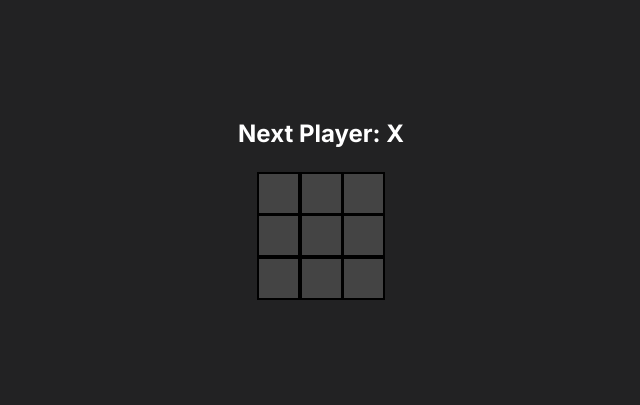
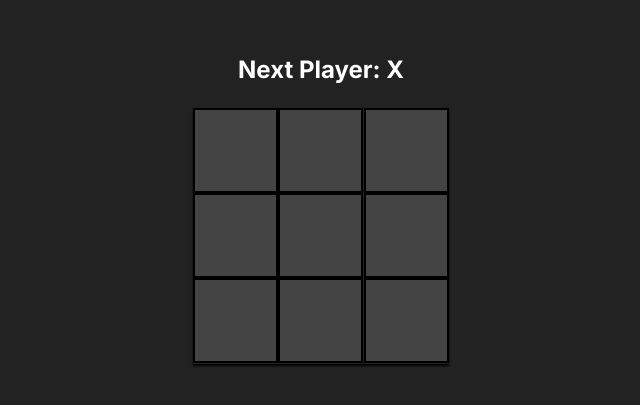
Before and after one commit to aasmart/nextjs-tic-tac-toe, a Next.js app: page / in a window 1280 px wide. Shown: the part 191-596 px from the top of the page, without its empty margins (319-959 px from the left). Built offline with nearby package versions, Linux system fonts and the light colour scheme.

Commit message:
Code cleanup and add delay between square flips

```diff
--- a/src/app/globals.css
+++ b/src/app/globals.css
@@ -34,12 +34,16 @@ a {
   grid-template-columns: repeat(3, 1fr);
   grid-template-rows: repeat(3, 1fr);
 
-  width: 10%;
+  width: 20%;
+  min-width: 200px;
+  max-width: 400px;
   aspect-ratio: 1;
+
+  box-shadow: 0 2px 2px black;
 }
 
 .square {
-  font-size: 2rem;
+  font-size: 300%;
   color: white;
   border-radius: 0;
   border: 2px solid black;
@@ -53,7 +57,7 @@ a {
 }
 
 .square:focus-visible {
-  z-index: 1;
+  z-index: 99;
 }
 
 .square::after {
@@ -66,20 +70,35 @@ a {
   place-items: center;
 }
 
-.square:empty:hover {
-  background-color: #222222;
+.square:not(:disabled):hover {
+  background-color: #333333;
 }
 
 @keyframes flip {
   0% {
+    scale: 1;
     transform: rotateY(0);
   }
 
+  10% {
+    transform: rotateY(0);
+  }
+
+  50% {
+    scale: 1.1;
+  }
+
+  90% {
+    transform: rotateY(180deg);
+  }
+
   100% {
+    scale: 1;
     transform: rotateY(180deg);
   }
 }
 
 .flip {
-  animation: flip 750ms forwards;
+  animation: flip 600ms forwards;
+  z-index: 1;
 }
--- a/src/app/page.tsx
+++ b/src/app/page.tsx
@@ -3,19 +3,36 @@
 import Image from 'next/image'
 import styles from './page.module.css'
 import { useState } from 'react'
+import { isNull } from 'util'
 
-function Square(
-  {value, onSquareClicked, isWinningTile}:
-  {value: String, onSquareClicked: () => void, isWinningTile: boolean}
-) {
-  const flip = isWinningTile ? 'flip' : ''
-  const defaultName = 'square'
+function Square({
+  value,
+  onSquareClicked,
+  isWinningSquare,
+  isGameOver,
+  squareFlipDelay
+}: {
+  value: String,
+  onSquareClicked: () => void,
+  isWinningSquare: boolean,
+  isGameOver: boolean,
+  squareFlipDelay: number
+}) {
+  const [isFlipped, setIsFlipped] = useState(false)
+  const flip = isFlipped ? 'flip' : ''
+  const defaultClass = 'square'
+
+  const isDisabled = (value != null) || isGameOver
+
+  if(isWinningSquare)
+    setTimeout(() => setIsFlipped(true), squareFlipDelay)
 
   return (
     <button
-      className={`${defaultName} ${flip}`}
+      className={`${defaultClass} ${flip}`}
       onClick={ onSquareClicked }
       data-value={ value}
+      disabled={ isDisabled }
     >
       { value }
     </button>
@@ -23,6 +40,8 @@ function Square(
 }
 
 function Grid({size}: {size: number}) {
+  const SQUARE_FLIP_DELAY = 75
+
   const [isXNext, setIsXNext] = useState(true)
   const [squares, setSquares] = useState(Array(size * size).fill(null))
   const [gameWinner, setGameWinner] = useState<GameWinner | null>(null)
@@ -49,11 +68,19 @@ function Grid({size}: {size: number}) {
   else
     status = `Next Player: ${isXNext ? 'X' : 'O'}`
 
+  let numWinningSquares = 0
   const gridSquares = squares.map((val, index) => {
+    const isWinning = gameWinner?.squares.includes(index) || false
+    const delay = isWinning ? numWinningSquares * SQUARE_FLIP_DELAY : 0
+
+    if(isWinning) numWinningSquares++
+
     return <Square
       value={val}
       onSquareClicked={() => handleClick(index)}
-      isWinningTile={gameWinner?.squares.includes(index) || false}
+      isWinningSquare={isWinning}
+      isGameOver={gameWinner !== null}
+      squareFlipDelay={delay}
     />
   })
 
@@ -134,21 +161,21 @@ function determineWinner(
       upDiagonal[i] = matrixToArrayIndex(size, i, (size - 1) - i)
   }
 
-  let winningTitles: number[] = [];
+  let winningSquares: number[] = [];
   if(!checkVertical.includes(null))
-    winningTitles = winningTitles.concat(checkVertical)
+    winningSquares = winningSquares.concat(checkVertical)
   if(!checkHorizontal.includes(null))
-    winningTitles = winningTitles.concat(checkHorizontal)
+    winningSquares = winningSquares.concat(checkHorizontal)
   if(!downDiagonal.includes(null))
-    winningTitles = winningTitles.concat(downDiagonal)
+    winningSquares = winningSquares.concat(downDiagonal)
   if(!upDiagonal.includes(null))
-    winningTitles = winningTitles.concat(upDiagonal)
+    winningSquares = winningSquares.concat(upDiagonal)
 
-  if(winningTitles.length === 0)
+  if(winningSquares.length === 0)
     return null
 
   return {
     piece: piece,
-    squares: winningTitles
+    squares: winningSquares
   }
 }
```
